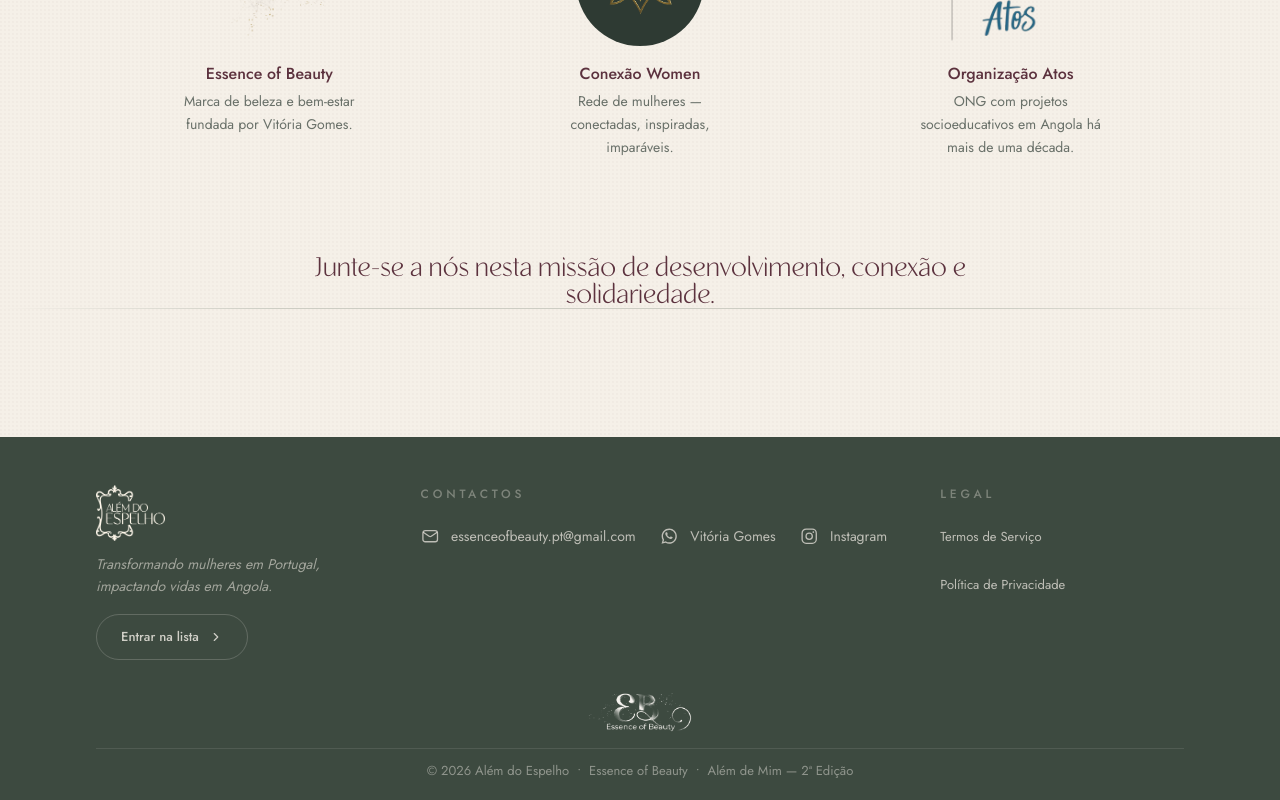
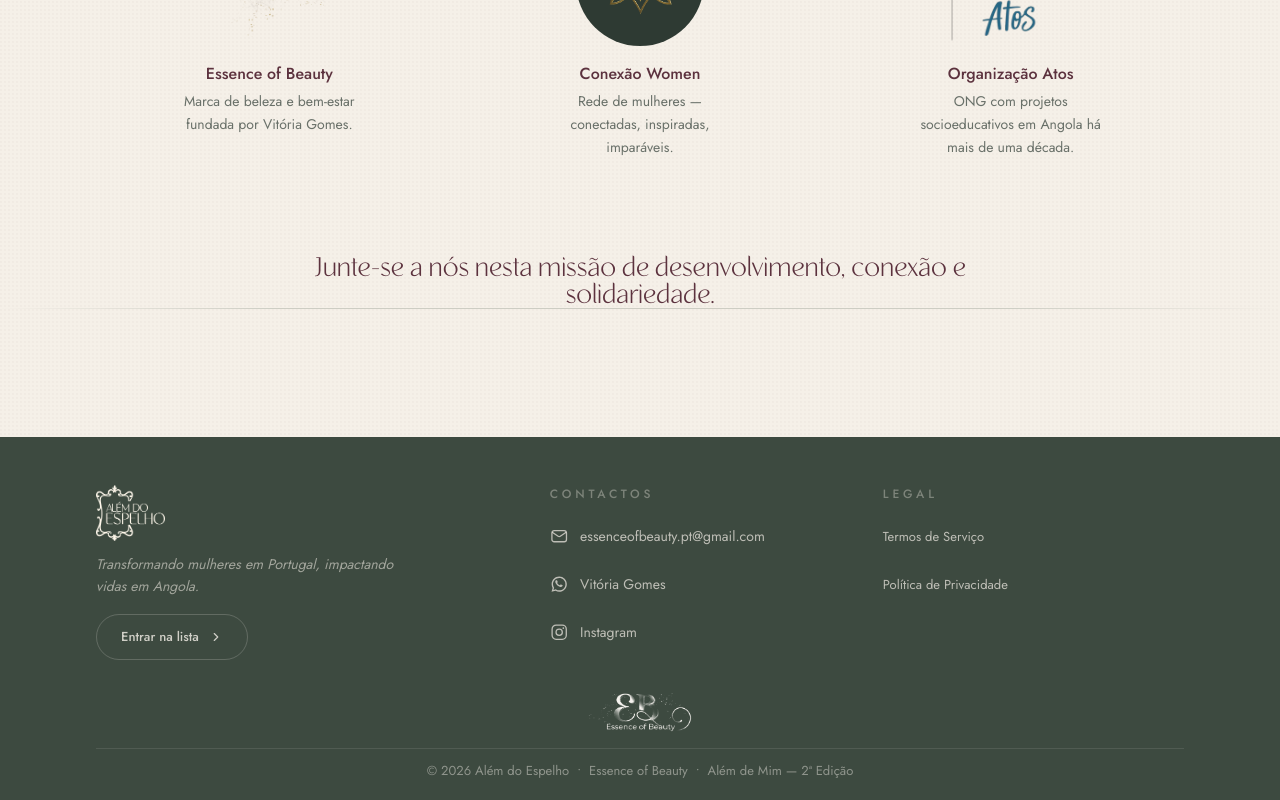
Before and after one commit to Lukasuuu/alem-do-espelho-2026, a Next.js app: page / in a window 1280 px wide. Shown: the part 5165-5965 px from the top of the page. Built offline with nearby package versions, Linux system fonts and the light colour scheme; no server answers.

Commit message:
fix: stack contact items vertically in footer Contactos section
Co-Authored-By: Claude <noreply@anthropic.com>

```diff
--- a/src/components/Footer.tsx
+++ b/src/components/Footer.tsx
@@ -19,9 +19,8 @@ export default function Footer({ abrirModal }: Props) {
   return (
     <footer className="bg-musgo pt-10 pb-5 sm:pt-12">
       <div className="mx-auto max-w-6xl px-5 sm:px-8">
-        {/* Colunas: logo+desc | contactos | legal — empilham centradas em mobile.
-            Contactos fica mais largo para os 3 links caberem numa linha em desktop. */}
-        <div className="grid gap-8 md:grid-cols-[1.2fr_2fr_1fr]">
+        {/* Colunas: logo+desc | contactos | legal — empilham centradas em mobile */}
+        <div className="grid gap-8 md:grid-cols-[1.4fr_1fr_1fr]">
           {/* Logo + descrição */}
           <div className="flex flex-col items-center text-center md:items-start md:text-left">
             <Image
@@ -43,11 +42,10 @@ export default function Footer({ abrirModal }: Props) {
             </button>
           </div>
 
-          {/* Contactos — email, WhatsApp e Instagram numa linha quando há espaço;
-              quebram para a linha seguinte em ecrãs mais pequenos (flex-wrap). */}
+          {/* Contactos — email, WhatsApp e Instagram empilhados verticalmente */}
           <div id="contactos" className="flex scroll-mt-28 flex-col items-center text-center md:items-start md:text-left">
             <h3 className="eyebrow text-creme/35">Contactos</h3>
-            <ul className="mt-3 flex flex-wrap justify-center gap-x-6 gap-y-1 text-[0.875rem] text-creme/60 md:justify-start">
+            <ul className="mt-3 space-y-1 text-[0.875rem] text-creme/60">
               <li>
                 <a
                   href={`mailto:${site.contacto.email}`}
```
